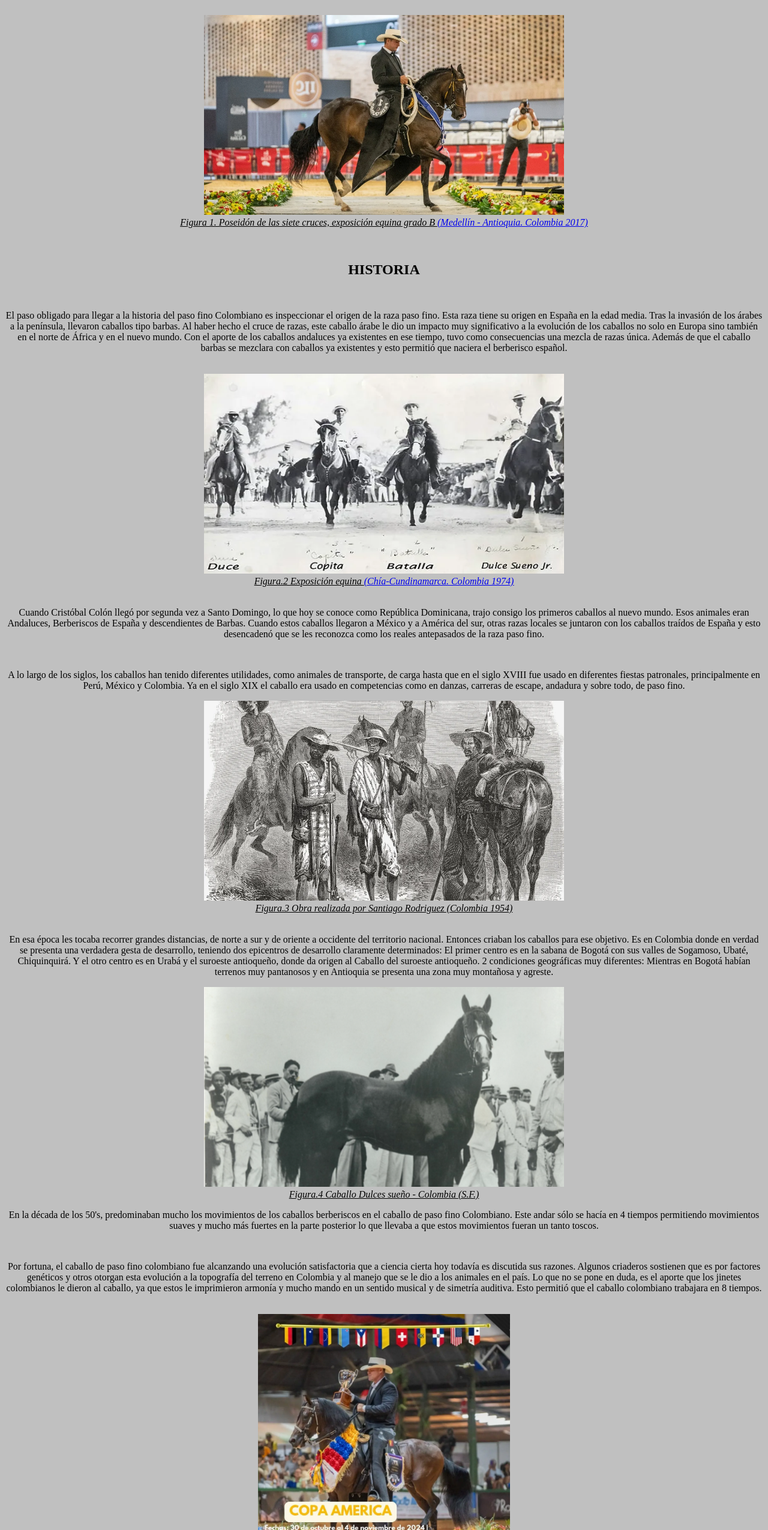
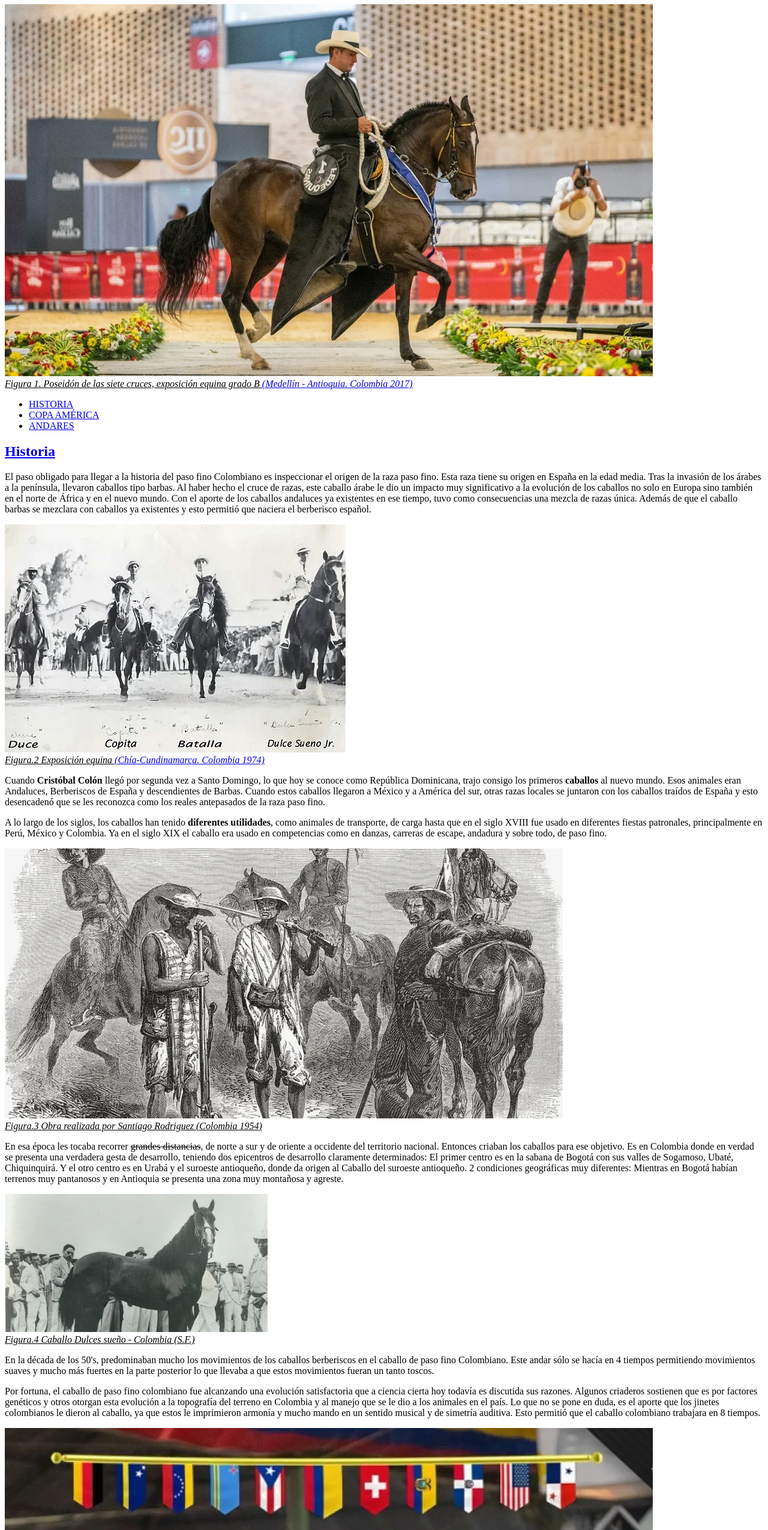
Before and after one commit to kevariias/LIMA24, a plain HTML site: page index.html in a window 1280 px wide. Shown: the part 73-2623 px from the top of the page at 60% size. Drawn offline with Linux system fonts and the light colour scheme.

Commit message:
Update index.html

```diff
--- a/index.html
+++ b/index.html
@@ -3,119 +3,86 @@
 <head>
     <meta charset="UTF-8">
     <meta name="viewport" content="width=device-width, initial-scale=1.0">
-    <title>Caballos paso fino colombiano</title>
+    <title>PASO FINO COLOMBIANO</title>
+    <link rel="stylesheet" href="">
+</head>
+<body>
+    <header>
+        <h1 id="inicio">PASO FINO COLOMBIANO</h1>
+        <img src="Caballo portada.webp"  alt="Exposición equina">
+        <figcaption>
+            <em><u>Figura 1. Poseidón de las siete cruces, exposición equina grado B <a href="https://es.wikipedia.org/wiki/Ch%C3%ADa_(Colombia)">(Medellín - Antioquia. Colombia 2017)</a></u></em>
+         </figcaption>
+    </header>
+    <nav>
+        <ul>
+            <li><a href="#historia">HISTORIA</a></li>
+            <li><a href="copa_america">COPA AMÉRICA</a></li>
+            <li><a href="#andares">ANDARES</a></li>
+        </ul>
+    </nav>
+    <section>
+        <article id="historia">
+            <h2><a href="#inicio">Historia</a></h2>
+            <p>El paso obligado para llegar a la historia del paso fino Colombiano es inspeccionar el origen de la raza paso fino. Esta raza tiene su origen en España en la edad media. Tras la invasión de los árabes a la península, llevaron caballos tipo barbas. Al haber hecho el cruce de razas, este caballo árabe le dio un impacto muy significativo a la evolución de los caballos no solo en Europa sino también en el norte de África y en el nuevo mundo. Con el aporte de los caballos andaluces ya existentes en ese tiempo, tuvo como consecuencias una mezcla de razas única. Además de que el caballo barbas se mezclara con caballos ya existentes y esto permitió que naciera el berberisco español.
+            </p>
+            <img src="hisroria equina.webp"  alt="Exposición equina">
+                <figcaption>
+                <em><u>Figura.2 Exposición equina <a href="https://es.wikipedia.org/wiki/Ch%C3%ADa_(Colombia)">(Chía-Cundinamarca. Colombia 1974)</a></u></em>
+                </figcaption>
+                <p>Cuando <strong>Cristóbal Colón</strong> llegó por segunda vez a Santo Domingo, lo que hoy se conoce como República Dominicana, trajo consigo los primeros <strong>caballos</strong> al nuevo mundo. Esos animales eran Andaluces, Berberiscos de España y descendientes de Barbas. Cuando estos caballos llegaron a México y a América del sur, otras razas locales se juntaron con los caballos traídos de España y esto desencadenó que se les reconozca como los reales antepasados de la raza paso fino.</p>
 
-    <link rel="style" href=""
-</head>
 
-<style>
-    body {
-        background-color: #C0C0C0; /* Cambia el valor por el color que desees */
-    }
-</style>
-
-<body>
-
-<center>
+                <p>A lo largo de los siglos, los caballos han tenido <strong>diferentes utilidades</strong>, como animales de transporte, de carga hasta que en el siglo XVIII fue usado en diferentes fiestas patronales, principalmente en Perú, México y Colombia. Ya en el siglo XIX el caballo era usado en competencias como en danzas, carreras de escape, andadura y sobre todo, de paso fino.</p>
 
 
 
-    <h1>Caballos paso fino Colombiano</h1>
-
-
-    <br>
-
-     <img src="Caballo portada.webp" alt="Exposición equina" width="600" height="333">
-     <figcaption>
-        <em><u>Figura 1. Poseidón de las siete cruces, exposición equina grado B <a href="https://es.wikipedia.org/wiki/Ch%C3%ADa_(Colombia)">(Medellín - Antioquia. Colombia 2017)</a></u></em>
-     </figcaption>
-
-    <br>
-
-
-    <br>
-
-    <h2>HISTORIA</h2>
-
-    <br>
-
-    <p>El paso obligado para llegar a la historia del paso fino Colombiano es inspeccionar el origen de la raza paso fino. Esta raza tiene su origen en España en la edad media. Tras la invasión de los árabes a la península, llevaron caballos tipo barbas. Al haber hecho el cruce de razas, este caballo árabe le dio un impacto muy significativo a la evolución de los caballos no solo en Europa sino también en el norte de África y en el nuevo mundo. Con el aporte de los caballos andaluces ya existentes en ese tiempo, tuvo como consecuencias una mezcla de razas única. Además de que el caballo barbas se mezclara con caballos ya existentes y esto permitió que naciera el berberisco español.
-    </p>
-
-    <br>
-
-        <img src="hisroria equina.webp" alt="Exposición equina" width="600" height="333">
-    <figcaption>
-        <em><u>Figura.2 Exposición equina <a href="https://es.wikipedia.org/wiki/Ch%C3%ADa_(Colombia)">(Chía-Cundinamarca. Colombia 1974)</a></u></em>
-    </figcaption>
-
-    <br>
-
-    <p>Cuando Cristóbal Colón llegó por segunda vez a Santo Domingo, lo que hoy se conoce como República Dominicana, trajo consigo los primeros caballos al nuevo mundo. Esos animales eran Andaluces, Berberiscos de España y descendientes de Barbas. Cuando estos caballos llegaron a México y a América del sur, otras razas locales se juntaron con los caballos traídos de España y esto desencadenó que se les reconozca como los reales antepasados de la raza paso fino.</p>
-
-    <br>
-
-    <p>A lo largo de los siglos, los caballos han tenido diferentes utilidades, como animales de transporte, de carga hasta que en el siglo XVIII fue usado en diferentes fiestas patronales, principalmente en Perú, México y Colombia. Ya en el siglo XIX el caballo era usado en competencias como en danzas, carreras de escape, andadura y sobre todo, de paso fino.
-        </p>
-
-
-            <img src="dibujo a blanco y negro caballos.webp" alt="Exposición equina" width="600" height="333">
+                <img src="dibujo a blanco y negro caballos.webp" alt="Exposición equina">
             <figcaption>
                     <em><u>Figura.3 Obra realizada por Santiago Rodriguez (Colombia 1954)</u></em>
             </figcaption>
 
-    <br>
 
-    <p> En esa época les tocaba recorrer grandes distancias, de norte a sur y de oriente a occidente del territorio nacional. Entonces criaban los caballos para ese objetivo. Es en Colombia donde en verdad se presenta una verdadera gesta de desarrollo, teniendo dos epicentros de desarrollo claramente determinados: El primer centro es en la sabana de Bogotá con sus valles de Sogamoso, Ubaté, Chiquinquirá. Y el otro centro es en Urabá y el suroeste antioqueño, donde da origen al Caballo del suroeste antioqueño. 2 condiciones geográficas muy diferentes: Mientras en Bogotá habían terrenos muy pantanosos y en Antioquia se presenta una zona muy montañosa y agreste.
-    </p>
+                <p> En esa época les tocaba recorrer <del>grandes distancias</del>, de norte a sur y de oriente a occidente del territorio nacional. Entonces criaban los caballos para ese objetivo. Es en Colombia donde en verdad se presenta una verdadera gesta de desarrollo, teniendo dos epicentros de desarrollo claramente determinados: El primer centro es en la sabana de Bogotá con sus valles de Sogamoso, Ubaté, Chiquinquirá. Y el otro centro es en Urabá y el suroeste antioqueño, donde da origen al Caballo del suroeste antioqueño. 2 condiciones geográficas muy diferentes: Mientras en Bogotá habían terrenos muy pantanosos y en Antioquia se presenta una zona muy montañosa y agreste.</p>
 
-    <div  style="text-align: center;">
-        <img src="caballo dulce sueño.webp" alt="Exposición equina" width="600" height="333">
+
+                <img src="caballo dulce sueño.webp" id="blanconegro" alt="Exposición equina">
             <figcaption>
               <em><u>Figura.4 Caballo Dulces sueño - Colombia (S.F.)</u></em>
             </figcaption>
-    </div>
 
-    <p>
-        En la década de los 50's, predominaban mucho los movimientos de los caballos berberiscos en el caballo de paso fino Colombiano. Este andar sólo se hacía en 4 tiempos permitiendo movimientos suaves y mucho más fuertes en la parte posterior lo que llevaba a que estos movimientos fueran un tanto toscos.
 
-    </p>
+                <p>En la década de los 50's, predominaban mucho los movimientos de los caballos berberiscos en el caballo de paso fino Colombiano. Este andar sólo se hacía en 4 tiempos permitiendo movimientos suaves y mucho más fuertes en la parte posterior lo que llevaba a que estos movimientos fueran un tanto toscos.</p>
 
-    <br>
 
-    <p>
-        Por fortuna, el caballo de paso fino colombiano fue alcanzando una evolución satisfactoria que a ciencia cierta hoy todavía es discutida sus razones. Algunos criaderos sostienen que es por factores genéticos y otros otorgan esta evolución a la topografía del terreno en Colombia y al manejo que se le dio a los animales en el país. Lo que no se pone en duda, es el aporte que los jinetes colombianos le dieron al caballo, ya que estos le imprimieron armonía y mucho mando en un sentido musical y de simetría auditiva. Esto permitió que el caballo colombiano trabajara en 8 tiempos.
+                <p>Por fortuna, el caballo de paso fino colombiano fue alcanzando una evolución satisfactoria que a ciencia cierta hoy todavía es discutida sus razones. Algunos criaderos sostienen que es por factores genéticos y otros otorgan esta evolución a la topografía del terreno en Colombia y al manejo que se le dio a los animales en el país. Lo que no se pone en duda, es el aporte que los jinetes colombianos le dieron al caballo, ya que estos le imprimieron armonía y mucho mando en un sentido musical y de simetría auditiva. Esto permitió que el caballo colombiano trabajara en 8 tiempos.</p>
 
-    </p>
 
-    <br>
 
-        <img src="copa-america-2024.webp" alt="" width="420" height="420">
+            <img src="copa-america-2024.webp">
+
             <figcaption>
                <em><u>Figura.5 Copa América Grado A  (Palmira-Valle del Cauca, Colombia 2024)   </u></em>
             </figcaption>
-
-    <br>
-
+        </article>
+        <article id="copa_america">
+            <h2><a href="#inicio">Copa América</a></h2>
             <a href="copamerica.html">Copa América 2024</a>
 
-    <p>
-        No podemos olvidar tampoco el brío de sus antepasados, ya que esto le permite gozar a los caballos de paso fino colombianos de una chispa y una espontaneidad que le permite estar atento a cualquier orden o provocación que el jinete hace por medio de las riendas o de sus piernas. Por esta facilidad, el caballo colombiano es bastante dócil a la hora de ser entrenado. Y para que el caballo esté bien entrenado el jinete y sus adiestradores deben cumplir varias condiciones fundamentales: Fuerza en las piernas para exigirle al caballo mucha energía y rapidez,  delicadeza y arte en las manos para dar las órdenes indicadas, y oído muy agudo para analizar que estas condiciones se cumplan.
-    </p>
+            <p>No podemos olvidar tampoco el brío de sus antepasados, ya que esto le permite gozar a los caballos de paso fino colombianos de una chispa y una espontaneidad que le permite estar atento a cualquier orden o provocación que el jinete hace por medio de las riendas o de sus piernas. Por esta facilidad, el caballo colombiano es bastante dócil a la hora de ser entrenado. Y para que el caballo esté bien entrenado el jinete y sus adiestradores deben cumplir varias condiciones fundamentales: Fuerza en las piernas para exigirle al caballo mucha energía y rapidez,  delicadeza y arte en las manos para dar las órdenes indicadas, y oído muy agudo para analizar que estas condiciones se cumplan.</p>
 
             <p>Para más información acerca del caballo criollo colombiano, podemos ingresar al siguiente link <a href="https://fedequinas.org/">Fedequinas.org</a> obtendremos mayor información a la leída en este artículo</p>
 
-    <br>
+
             <p>Los calendarios de las exposiciones equinas las podemos seguir en <a href="https://fedequinas.org/events/">eventos nacionales</a> que nos brindará toda la información que necesitamos respecto a las presentaciones que se organizarán en varias ciudades del país en ese mismo año</p>
 
-    <br>
 
             <p> Gracias a esto el caballo de paso fino Colombiano ha logrado alcanzar un reconocimiento a nivel internacional que lo han convertido en referente por todas sus características:</p>
 
-    <br>
 
-    <ol style="margin-left: 10;">
+
             <ul title="caracteristicas buscadas en los caballos">
+                <strong>
                 <li>ELASTICIDAD</li>
                 <li>SUAVIDAD</li>
                 <li>BUEN RITMO</li>
@@ -123,14 +90,12 @@
                 <li>CADENCIA</li>
                 <li>TRANQUILIDAD</li>
                 <li>ELEGANCIA EN SU TROTE</li>
+                </strong>
             </ul>
-
-    <br>
-    <br>
-
-    <p id="sanserif">Al final de esta pagina despues del recuadro, encontrarás un formulario inscripción para que estés actualizado con las noticias más recientes del mundo equino en nuestro país.</p>
-
-    <table border="1" style="text-align: center;">
+        </article>
+        <article id="andares">
+            <h2><a href="#inicio">Tabla de andares</a></h2>
+            <table class="tablero">
 
 
                 <!--Primera fila-->
@@ -168,25 +133,18 @@
                 </tr>
 
                 </table>
-
-
-</center>
-
-
-    <br>
-
-    <br>
-
-    <hr>
-    <br>
-
-    <center>
-
-    <img src="45Recurso-12fedequinas.png" alt="Fedequinas" width="300">
-    <img src="LOGO-ASDEPASO-FINAL300px-.png" alt="Fedequinas" width="300">
-    <img src="LOGO-NUEVO-CONFEPASO-BLANCO-WEB.png" alt="Fedequinas" width="300">
-
-    </center>
-
+        </article>
+    </section>
+    <footer>
+            <img src="45Recurso-12fedequinas.png" alt="Fedequinas" >
+            <img src="LOGO-ASDEPASO-FINAL300px-.png" alt="Fedequinas">
+            <img src="LOGO-NUEVO-CONFEPASO-BLANCO-WEB.png" alt="Fedequinas">
+            <h4>Danos tu opinion</h4>
+            <form>
+                <textarea name="texto" rows="4" cols="40" placeholder="Escriba algo"></textarea>
+                <br />
+                <input type="submit" value="Enviar">
+            </form>
+    </footer>
 </body>
 </html>
```
Lines whose indentation alone changed are shown as unchanged.
